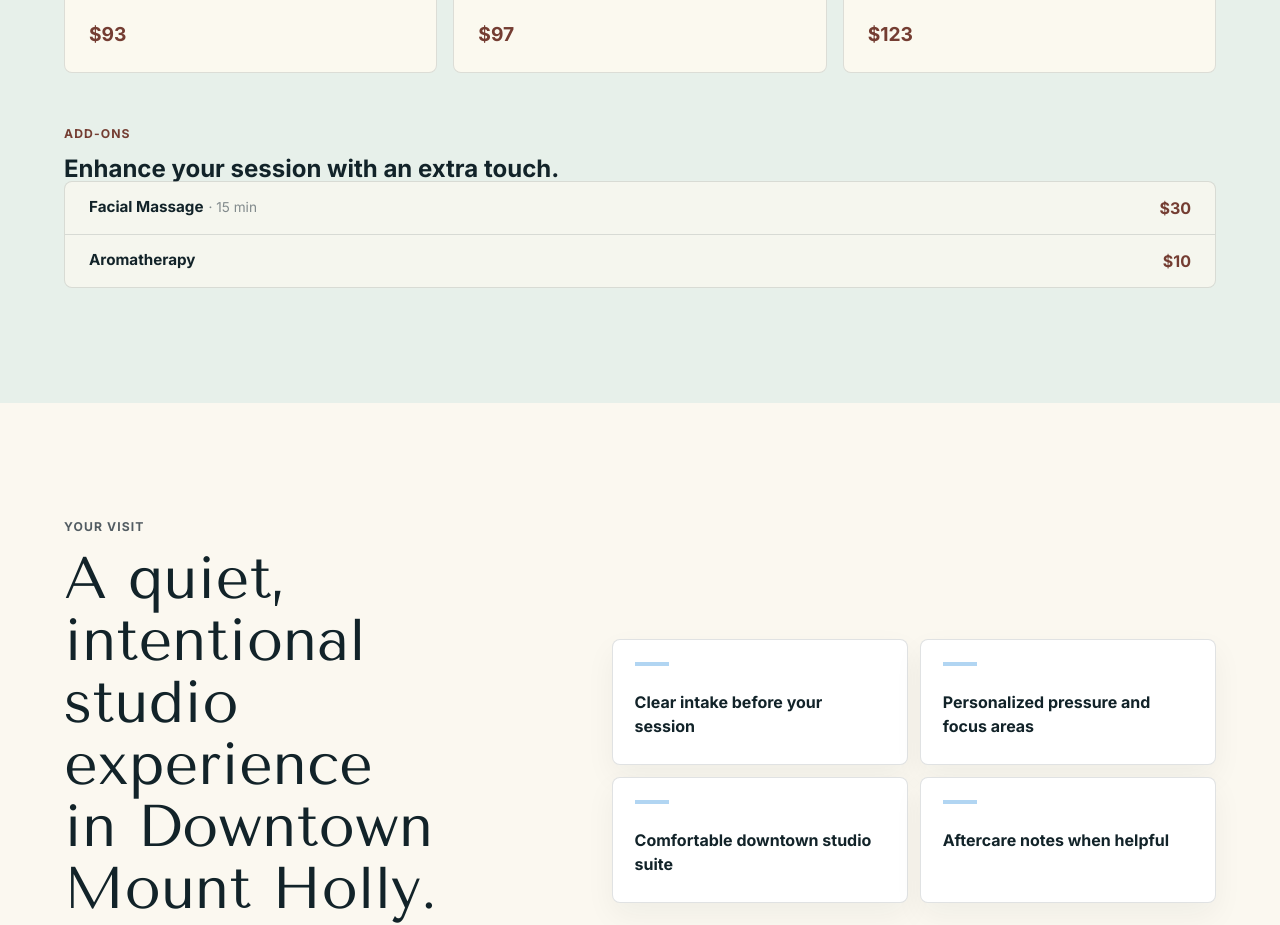
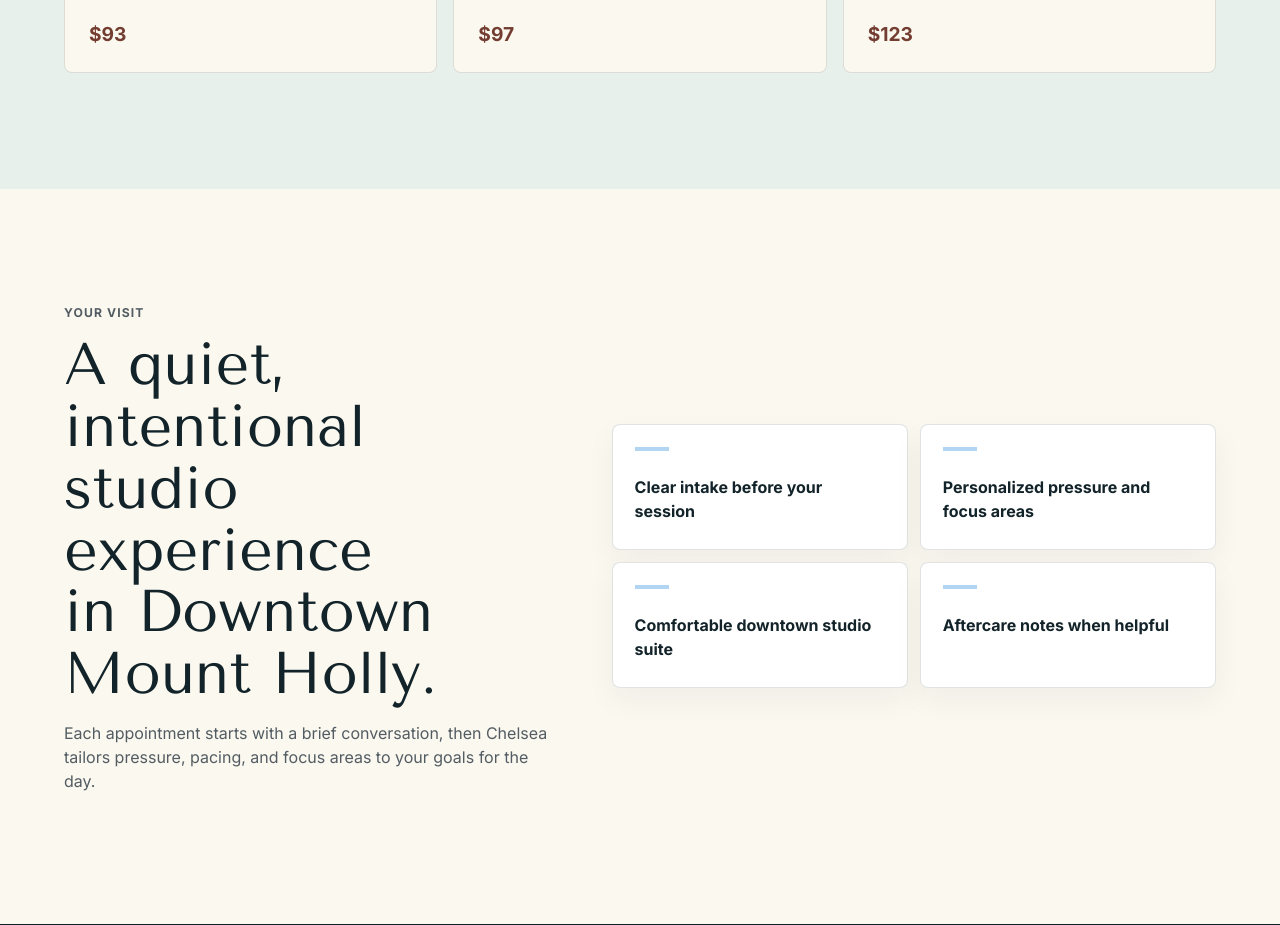
Before and after one commit to bidcoinauction/kai-lani-bodywork-wellness, a React (Vite) app: page / in a window 1280 px wide. Shown: the part 1700-2625 px from the top of the page. Built offline with nearby package versions, Linux system fonts and the light colour scheme.

Commit message:
Remove add-ons section from main Services page, keep only in booking sidebar

```diff
--- a/src/components/Services.jsx
+++ b/src/components/Services.jsx
@@ -1,4 +1,4 @@
-import { addOns, services } from "../data.js";
+import { services } from "../data.js";
 
 export default function Services() {
   return (
@@ -25,23 +25,6 @@ export default function Services() {
           </article>
         ))}
       </div>
-      <div className="addon-heading" data-reveal>
-        <p className="eyebrow">Add-ons</p>
-        <h3>Enhance your session with an extra touch.</h3>
-      </div>
-      <div className="addons-panel" data-reveal style={{ "--delay": "60ms" }}>
-        {addOns.map((addOn) => (
-          <div className="addon-row" key={addOn.id}>
-            <div className="addon-info">
-              <span className="addon-name">{addOn.name}</span>
-              {addOn.duration && (
-                <span className="addon-duration">· {addOn.duration}</span>
-              )}
-            </div>
-            <span className="addon-price">{addOn.price}</span>
-          </div>
-        ))}
-      </div>
     </section>
   );
 }
```
